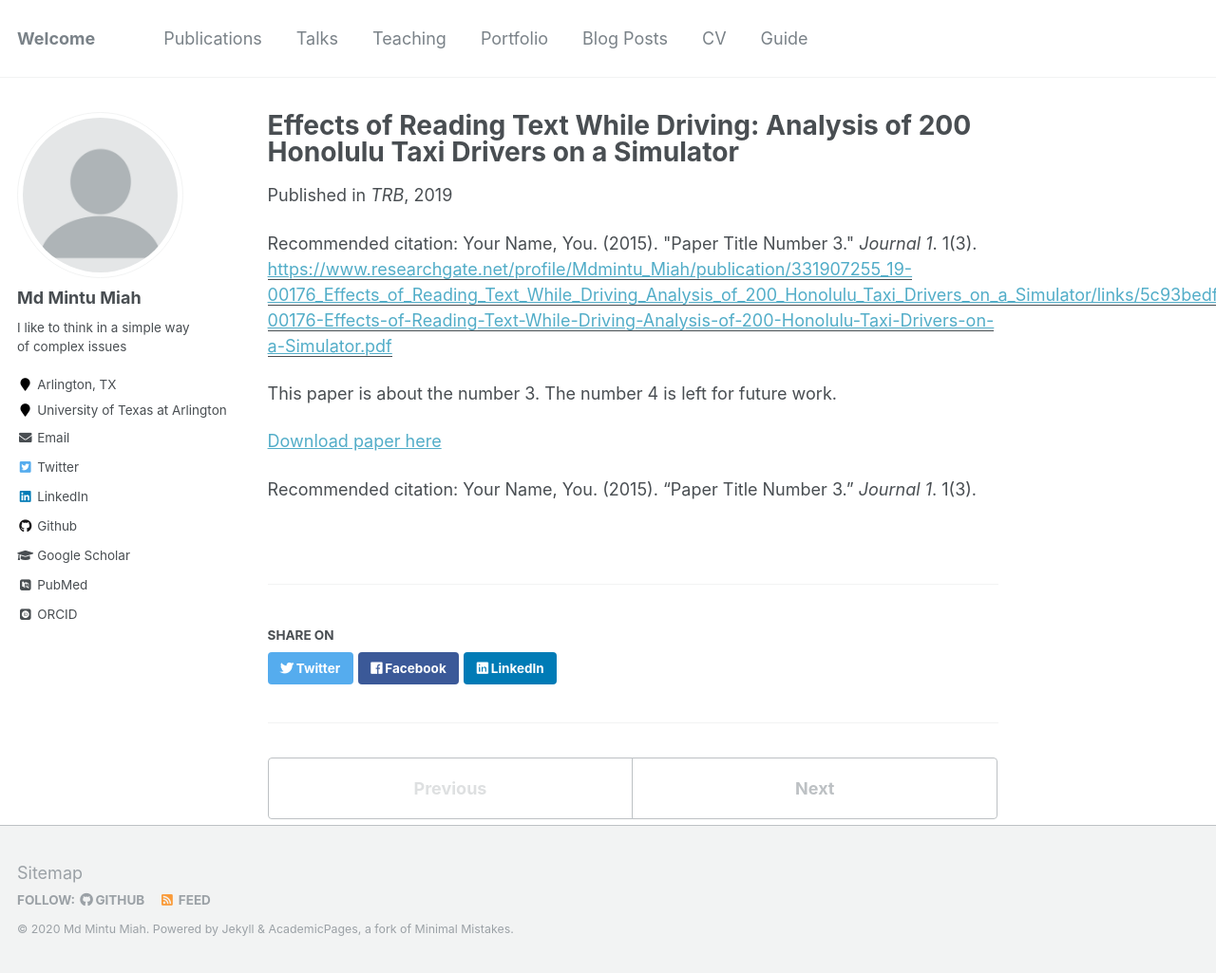
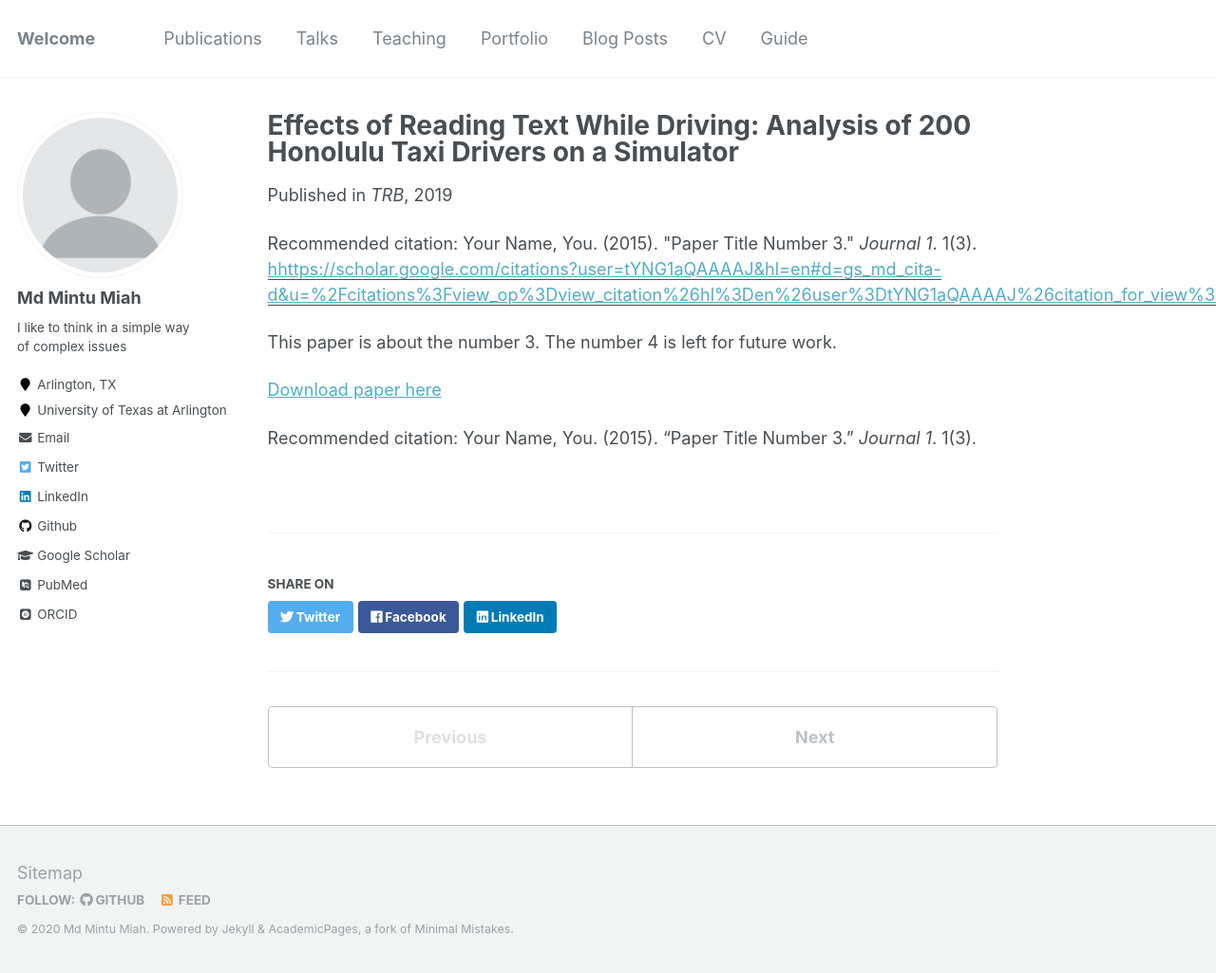
Before and after one commit to mintu07ruet/mintu07ruet.github.io, a Jekyll site: the page built from _publications/2015-10-01-paper-title-number-3.md, in a window 1280 px wide and 1025 px high. Shown: the whole window at 95% size. Built offline with Jekyll 4.4.1, drawn with Linux system fonts in a browser that asks for light colours; some web fonts are replaced; some of the changed lines change nothing that is shown.

Commit message:
Update 2015-10-01-paper-title-number-3.md

```diff
--- a/_publications/2015-10-01-paper-title-number-3.md
+++ b/_publications/2015-10-01-paper-title-number-3.md
@@ -5,11 +5,11 @@ permalink: /publication/2019-01-10
 excerpt: 'This paper is about the number 3. The number 4 is left for future work.'
 date: 2019-01-10
 venue: 'TRB'
-paperurl: 'https://www.researchgate.net/profile/Mdmintu_Miah/publication/331907255_19-00176_Effects_of_Reading_Text_While_Driving_Analysis_of_200_Honolulu_Taxi_Drivers_on_a_Simulator/links/5c93bedf92851cf0ae8e994c/19-00176-Effects-of-Reading-Text-While-Driving-Analysis-of-200-Honolulu-Taxi-Drivers-on-a-Simulator.pdf'
+paperurl: 'hhttps://scholar.google.com/citations?user=tYNG1aQAAAAJ&hl=en#d=gs_md_cita-d&u=%2Fcitations%3Fview_op%3Dview_citation%26hl%3Den%26user%3DtYNG1aQAAAAJ%26citation_for_view%3DtYNG1aQAAAAJ%3AYOwf2qJgpHMC%26tzom%3D360'
 citation: 'Your Name, You. (2015). &quot;Paper Title Number 3.&quot; <i>Journal 1</i>. 1(3).'
 ---
 This paper is about the number 3. The number 4 is left for future work.
 
-[Download paper here](https://www.researchgate.net/profile/Mdmintu_Miah/publication/331907255_19-00176_Effects_of_Reading_Text_While_Driving_Analysis_of_200_Honolulu_Taxi_Drivers_on_a_Simulator/links/5c93bedf92851cf0ae8e994c/19-00176-Effects-of-Reading-Text-While-Driving-Analysis-of-200-Honolulu-Taxi-Drivers-on-a-Simulator.pdf)
+[Download paper here](https://scholar.google.com/citations?user=tYNG1aQAAAAJ&hl=en#d=gs_md_cita-d&u=%2Fcitations%3Fview_op%3Dview_citation%26hl%3Den%26user%3DtYNG1aQAAAAJ%26citation_for_view%3DtYNG1aQAAAAJ%3AYOwf2qJgpHMC%26tzom%3D360)
 
 Recommended citation: Your Name, You. (2015). "Paper Title Number 3." <i>Journal 1</i>. 1(3).
```
